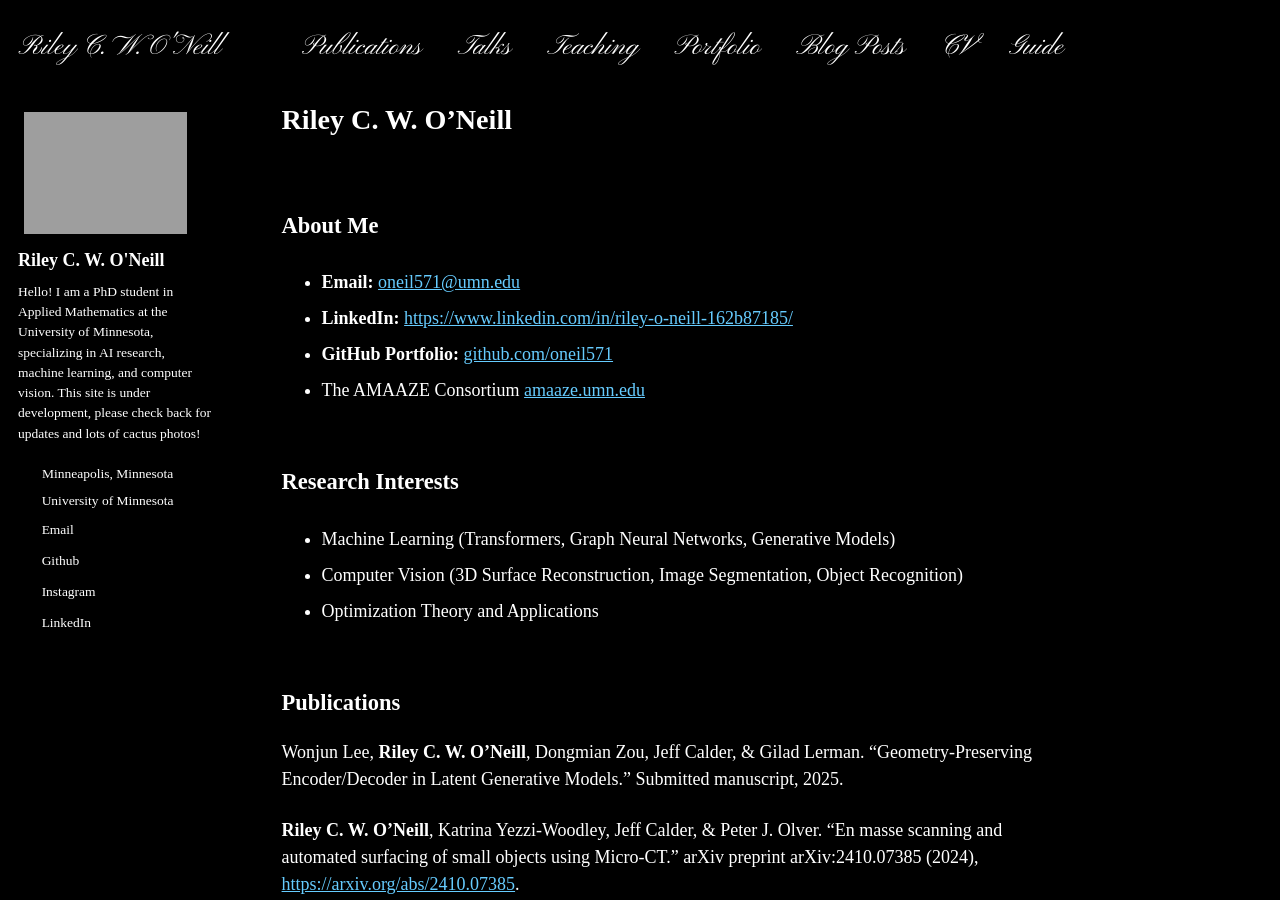
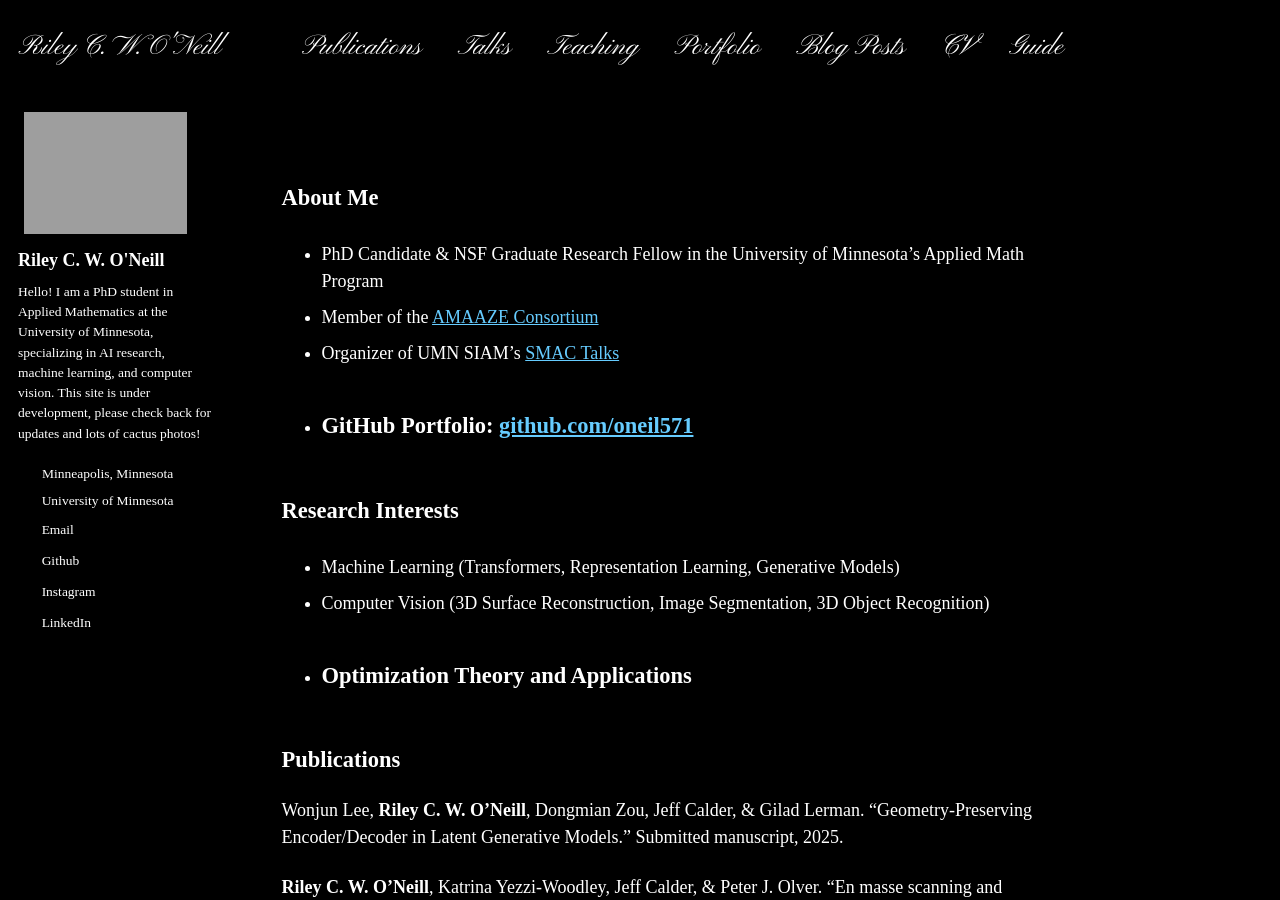
Before and after one commit to oneil571/oneil571.github.io, a Jekyll site: the page built from _pages/about.md, in a window 1280 px wide and 900 px high. Built offline with Jekyll 4.4.1, drawn with Linux system fonts in a browser that asks for light colours.

Commit message:
Update about.md

```diff
--- a/_pages/about.md
+++ b/_pages/about.md
@@ -1,6 +1,6 @@
 ---
 permalink: /
-title: "Riley C. W. O'Neill"
+title: ""
 author_profile: true
 redirect_from:
   - /about/
@@ -11,20 +11,17 @@ redirect_from:
 ---
 
 ## **About Me**
-
-- **Email:** [oneil571@umn.edu](mailto:oneil571@umn.edu)
-- **LinkedIn:** [https://www.linkedin.com/in/riley-o-neill-162b87185/](https://www.linkedin.com/in/riley-o-neill-162b87185/)
+- PhD Candidate & NSF Graduate Research Fellow in the University of Minnesota's Applied Math Program
+- Member of the [AMAAZE Consortium](amaaze.umn.edu)
+- Organizer of UMN SIAM's [SMAC Talks](https://www.instagram.com/umn_siam/)
 - **GitHub Portfolio:** [github.com/oneil571](https://github.com/oneil571)
-- The AMAAZE Consortium [amaaze.umn.edu](amaaze.umn.edu)
-
 ---
 
 ## **Research Interests**
 
-- Machine Learning (Transformers, Graph Neural Networks, Generative Models)
-- Computer Vision (3D Surface Reconstruction, Image Segmentation, Object Recognition)
+- Machine Learning (Transformers, Representation Learning, Generative Models)
+- Computer Vision (3D Surface Reconstruction, Image Segmentation, 3D Object Recognition)
 - Optimization Theory and Applications
-
 ---
 
 ## **Publications**
```
